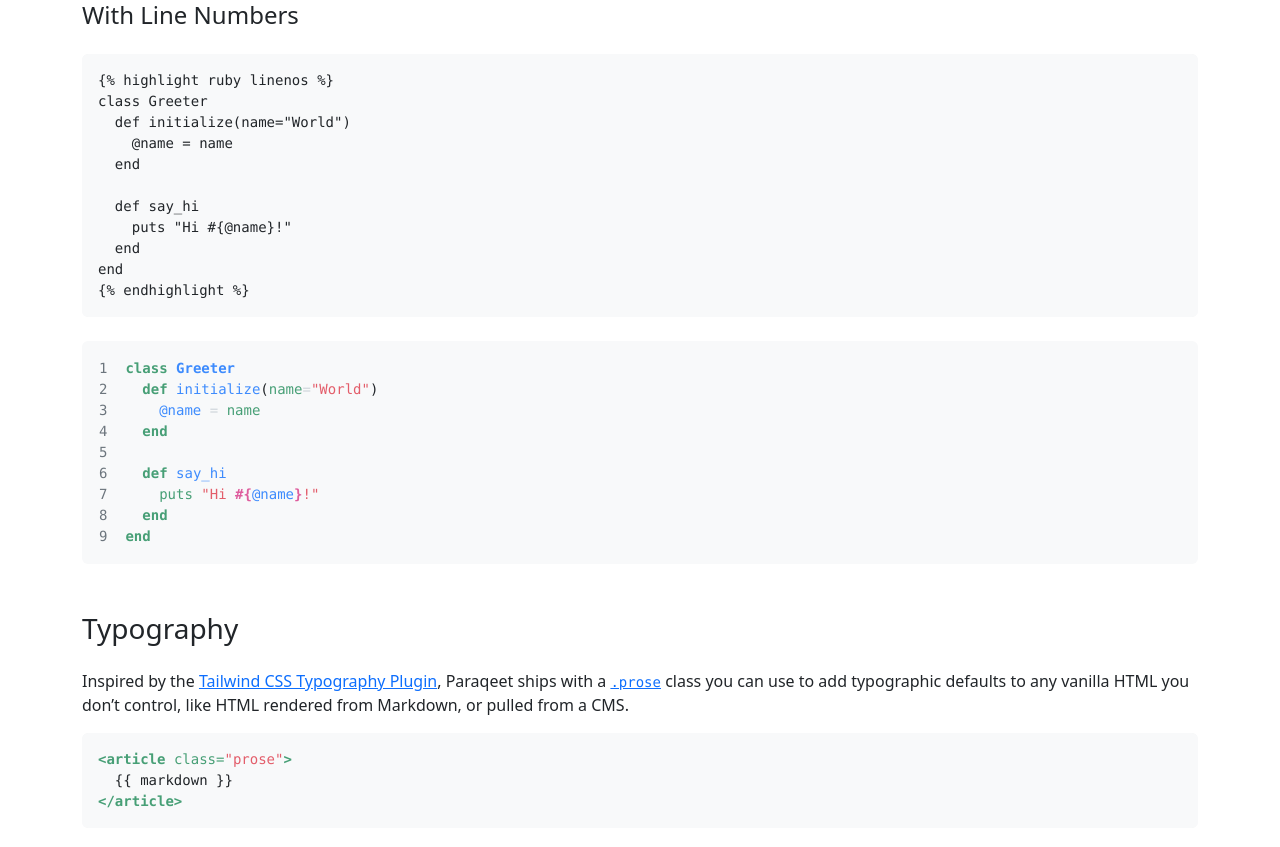
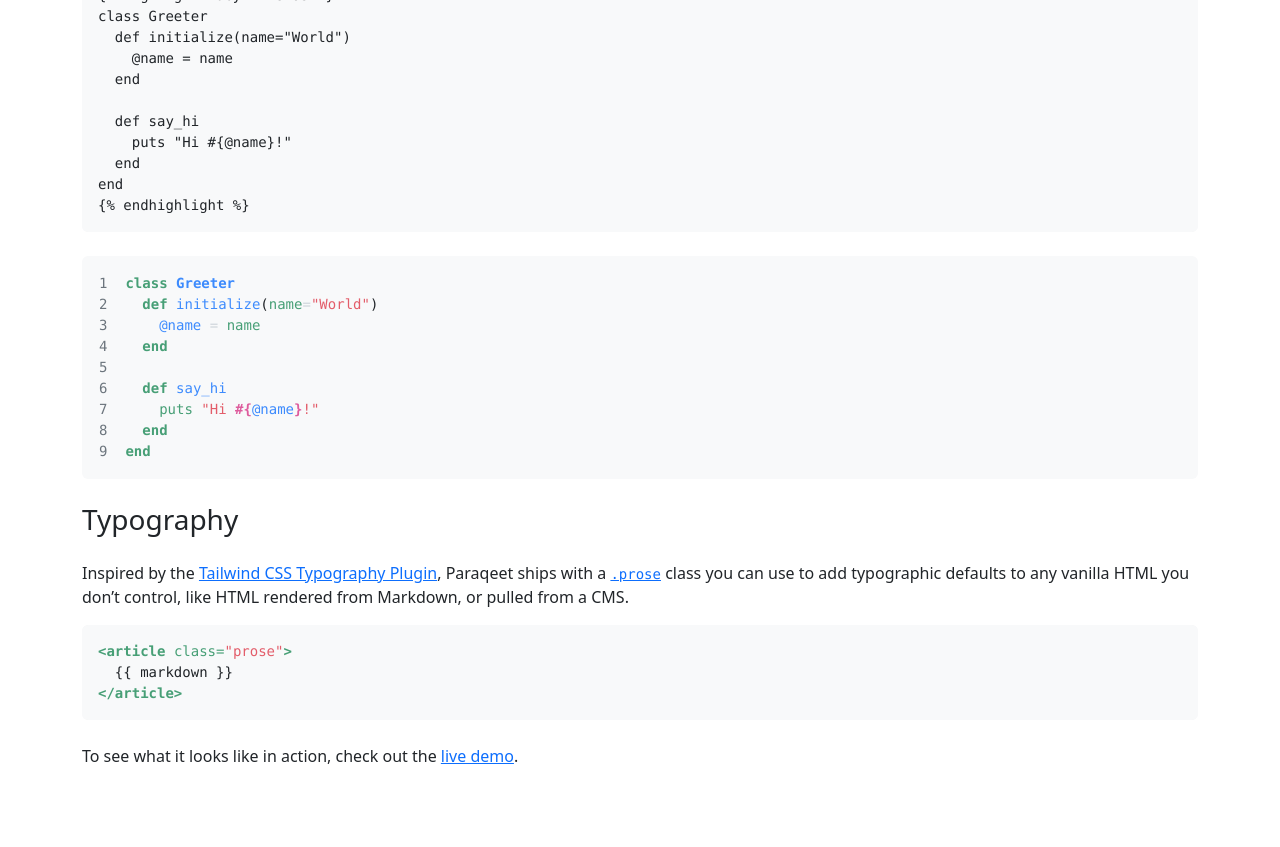
Before and after one commit to signified/paraqeet, a Jekyll site: the page built from index.md, in a window 1280 px wide and 900 px high, scrolled down 3639 px. Shown: the top 847 px of the window. Built offline with Jekyll 4.4.1, drawn with Linux system fonts in a browser that asks for light colours.

Commit message:
Update index.md

`````diff
--- a/index.md
+++ b/index.md
@@ -6,9 +6,9 @@
   <div class="container">
     <h1 class="display-1 mb-4">{{ site.title }}</h1>
     <p class="lead mb-4">{{ site.description }}</p>
-    <a class="btn btn-outline-light" href="https://getbootstrap.com/" target="_blank">{% include icon.html name='bootstrap' %} Bootstrap 5.2.2</a>
-    <a class="btn btn-outline-light" href="https://icons.getbootstrap.com/" target="_blank">{% include icon.html name='bootstrap' %} Bootstrap Icons 1.9.0</a>
-    <a class="btn btn-secondary" href="https://github.com/signified/paraqeet" target="_blank">{% include icon.html name='github' %} View on GitHub</a>
+    <a class="d-block d-md-inline mb-3 mb-md-0 btn btn-outline-light" href="https://getbootstrap.com/" target="_blank">{% include icon.html name='bootstrap' %} Bootstrap 5.2.2</a>
+    <a class="d-block d-md-inline mb-3 mb-md-0 btn btn-outline-light" href="https://icons.getbootstrap.com/" target="_blank">{% include icon.html name='bootstrap' %} Bootstrap Icons 1.9.0</a>
+    <a class="d-block d-md-inline btn btn-secondary" href="https://github.com/signified/paraqeet" target="_blank">{% include icon.html name='github' %} View on GitHub</a>
   </div>
 </header>
 <main class="py-5 prose">
@@ -26,10 +26,8 @@
 These can be used, overridden or disabled as required.
 
 ---
-{: .my-5}
 
 ## Installation
-{: .my-5}
 
 1. Add this line to your Jekyll site's `Gemfile`:
 ```ruby
@@ -45,13 +43,10 @@
 ```
 
 ---
-{: .my-5}
 
 ## Usage
-{: .my-5}
 
 ### Bootstrap
-{: .my-4}
 
 The core of Paraqueet is Bootstrap - the most popular HTML, CSS, and JS library in the world.
 
@@ -65,7 +60,6 @@
 ```
 
 ### Bootstrap Icons
-{: .my-4}
 
 Paraqeet ships with Bootstrap Icons - the official open source SVG icon library for Bootstrap.
 
@@ -74,19 +68,16 @@
 ```liquid
 {% raw %}{% include icon.html name='bootstrap' %}{% endraw %}
 ```
-{: .mb-3}
 
 which will produce:
 
 ```html
 {% include icon.html name='bootstrap' %}
 ```
-{: .mb-3}
 
 which looks like: {% include icon.html name='bootstrap' %}
 
 #### Advanced Usage
-{: .my-4}
 
 ```liquid
 {% raw %}{% include icon.html
@@ -96,7 +87,6 @@
   class='fs-3 text-info'
 %}{% endraw %}
 ```
-{: .mb-3}
 
 which will produce:
 
@@ -108,7 +98,6 @@
   class='fs-3 text-info'
 %}
 ```
-{: .mb-3}
 
 which looks like: {% include icon.html
   name='bootstrap'
@@ -118,7 +107,6 @@
 %}
 
 #### Options
-{: .my-4}
 
 <div class="table-responsive mb-5" markdown="1">
 
@@ -135,7 +123,6 @@
 </div>
 
 ### Highlight
-{: .my-4}
 
 Paraqeet ships with syntax highlighting out of the box by providing built-in CSS theme support for [Rouge](http://rouge.jneen.net/) - Jekyll's default code syntax highlighter.
 
@@ -144,7 +131,6 @@
 Below are examples of the syntax highlighter at work.
 
 #### Without Line Numbers
-{: .my-4}
 
 ````
 ```ruby
@@ -159,7 +145,6 @@
 end
 ```
 ````
-{: .mb-3}
 
 ```ruby
 class Greeter
@@ -172,10 +157,8 @@
   end
 end
 ```
-{: .mb-3}
 
 #### With Line Numbers
-{: .my-4}
 
 ```
 {% raw %}{% highlight ruby linenos %}
@@ -190,7 +173,6 @@
 end
 {% endhighlight %}{% endraw %}
 ```
-{: .mb-3}
 
 {% highlight ruby linenos %}
 class Greeter
@@ -205,7 +187,6 @@
 {% endhighlight %}
 
 ### Typography
-{: .my-4}
 
 Inspired by the [Tailwind CSS Typography Plugin](https://tailwindcss.com/docs/typography-plugin), Paraqeet ships with a [`.prose`](https://github.com/signified/paraqeet/blob/main/_sass/_prose.scss) class you can use to add typographic defaults to any vanilla HTML you don’t control, like HTML rendered from Markdown, or pulled from a CMS.
 
@@ -215,5 +196,7 @@
 </article>
 ```
 
+To see what it looks like in action, check out the [live demo]({{- '/typography' | relative_url -}}).
+
   </div>
 </main>
`````
